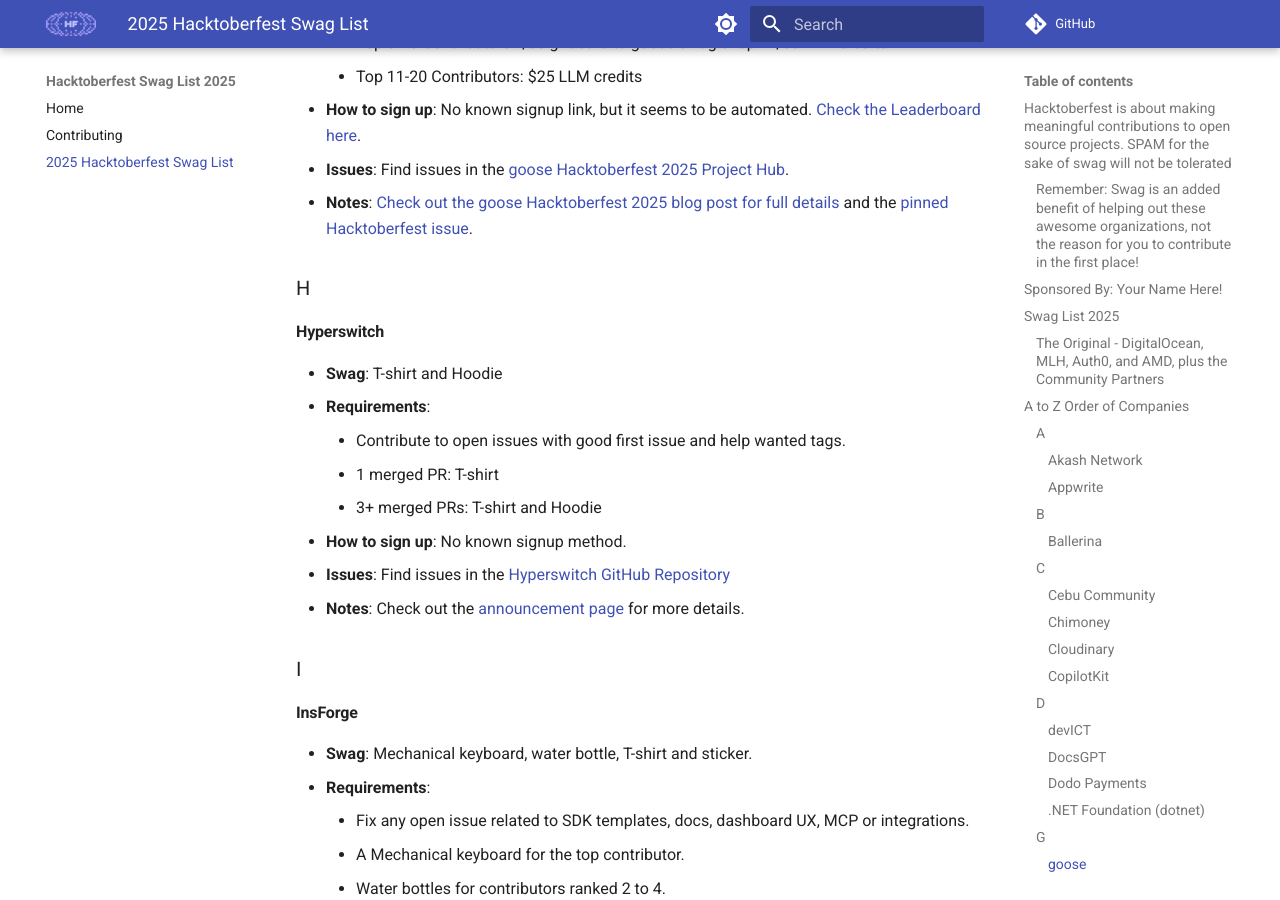
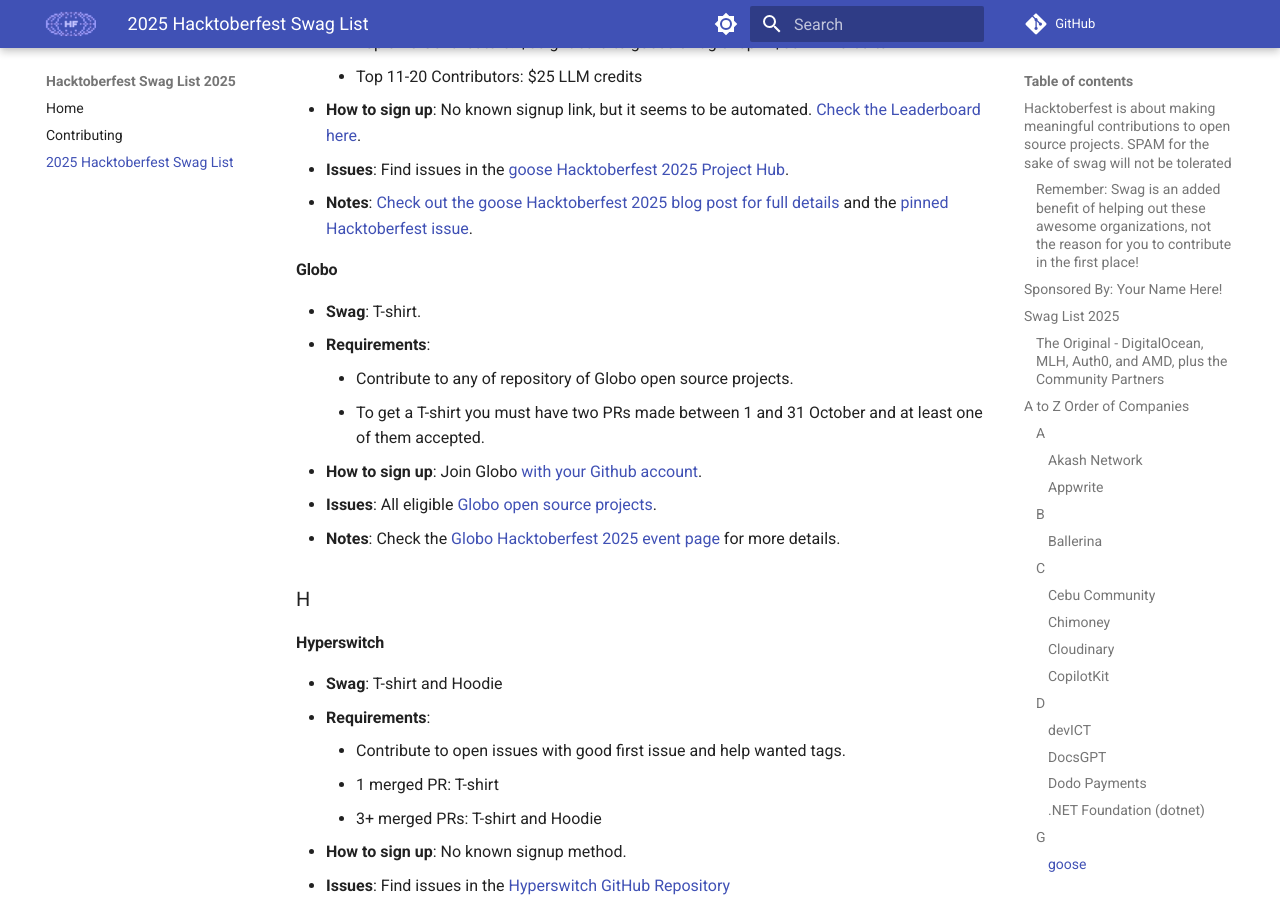
Before and after one commit to crweiner/hacktoberfest-swag-list, an MkDocs documentation site: the page built from docs/list.md, in a window 1280 px wide and 900 px high, scrolled down 5661 px. Built offline with MkDocs 1.6.1 and Material for MkDocs 9.7.7, drawn with Linux system fonts in a browser that asks for light colours; plug-ins that fetch from the network failed and are left out; comment, search, counter and statistics services are not loaded.

Commit message:
add globo

```diff
--- a/docs/list.md
+++ b/docs/list.md
@@ -165,6 +165,16 @@
 - **How to sign up**: No known signup link, but it seems to be automated. [Check the Leaderboard here](https://github.com/block/goose/issues/4775).
 - **Issues**: Find issues in the [goose Hacktoberfest 2025 Project Hub](https://github.com/block/goose/issues/4705).
 - **Notes**: [Check out the goose Hacktoberfest 2025 blog post for full details](https://block.github.io/goose/blog/2025/09/26/hacktoberfest-2025/) and the [pinned Hacktoberfest issue](https://github.com/block/goose/issues/4705).
+
+#### **Globo**
+
+- **Swag**: T-shirt.
+- **Requirements**:
+    - Contribute to any of repository of Globo open source projects.
+    - To get a T-shirt you must have two PRs made between 1 and 31 October and at least one of them accepted.
+- **How to sign up**: Join Globo [with your Github account](https://hacktoberfest.globo.com/login).
+- **Issues**: All eligible [Globo open source projects](https://hacktoberfest.globo.com/projetos/).
+- **Notes**: Check the [Globo Hacktoberfest 2025 event page](https://hacktoberfest.globo.com/) for more details.
 
 ### H
 
```
